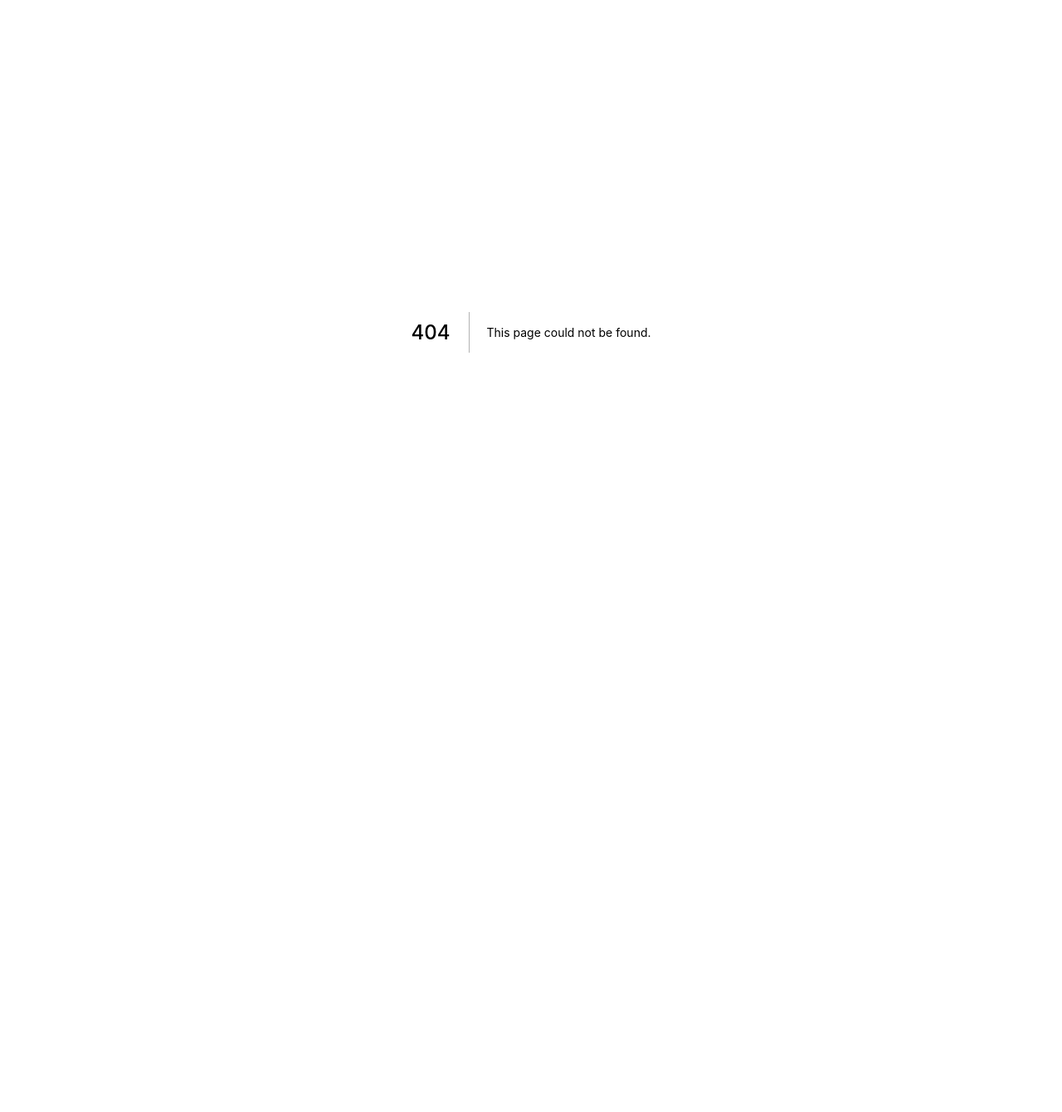
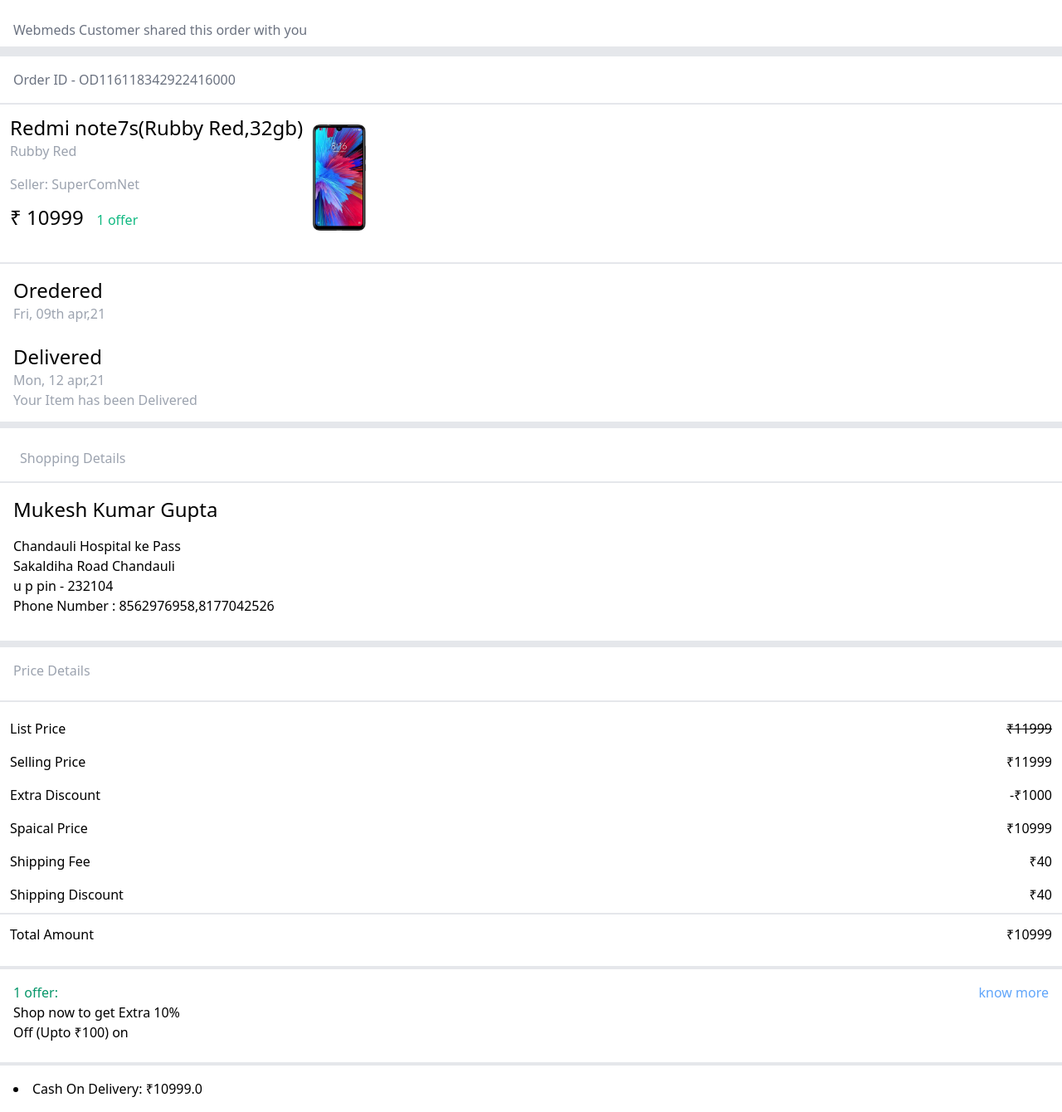
Before and after one commit to 48Squares/webmeds-frontend, a Next.js app: page /orderdetail in a window 1280 px wide. Before the commit this address had no page. Shown: the whole page at 83% size. Before the commit the page ends 800 px from the top, so only its background shows below. Built offline with nearby package versions, Linux system fonts and the light colour scheme.

Commit message:
order-summary order-detail screen

```diff
--- a/components/MobileNavigation.js
+++ b/components/MobileNavigation.js
@@ -2,18 +2,18 @@
 import SideNav from "./SideNav";
 import Link from "next/link";
 
-export default class MobileNavigation extends React.Component {
-    render() {
-        return (<nav className="bg-regal-blue text-white md:hidden mobile-menu">
+function MobileNavigation(props) {
+    return (
+        <nav className="bg-regal-blue text-white md:hidden mobile-menu">
             <div className="container mx-auto pb-2 ">
                 <nav className="flex justify-between relative">
-                        {this.props.sideNav ? <SideNav callback={this.props.callback}/> : null}
+                    {props.sideNav ? <SideNav callback={props.callback} /> : null}
 
                     <div className="flex py-4 px-3 space-x-3 ">
                         <svg className="text-white w-6 h-6" xmlns="http://www.w3.org/2000/svg" fill="none"
-                                 viewBox="0 0 24 24" stroke="currentColor" onClick={this.props.onClick}>
+                            viewBox="0 0 24 24" stroke="currentColor" onClick={props.onClick}>
                             <path strokeLinecap="round" strokeLinejoin="round" strokeWidth="2"
-                                      d="M4 6h16M4 12h16M4 18h16"/>
+                                d="M4 6h16M4 12h16M4 18h16" />
                         </svg>
 
                         <div className="flex items-center text-white">
@@ -25,38 +25,38 @@
                         <svg className="text-white w-6 h-6" xmlns="http://www.w3.org/2000/svg" fill="none"
                             viewBox="0 0 24 24" stroke="currentColor">
                             <path strokeLinecap="round" strokeLinejoin="round" strokeWidth={2}
-                                      d="M12 9v3m0 0v3m0-3h3m-3 0H9m12 0a9 9 0 11-18 0 9 9 0 0118 0z"/>
+                                d="M12 9v3m0 0v3m0-3h3m-3 0H9m12 0a9 9 0 11-18 0 9 9 0 0118 0z" />
                         </svg>
 
-                            <Link href={"/cart"}>
+                        <Link href="/cart">
                             <svg className="text-white w-6 h-6" xmlns="http://www.w3.org/2000/svg"
                                 fill="none"
                                 viewBox="0 0 24 24" stroke="currentColor">
                                 <path strokeLinecap="round" strokeLinejoin="round" strokeWidth={2}
-                                          d="M3 3h2l.4 2M7 13h10l4-8H5.4M7 13L5.4 5M7 13l-2.293 2.293c-.63.63-.184 1.707.707 1.707H17m0 0a2 2 0 100 4 2 2 0 000-4zm-8 2a2 2 0 11-4 0 2 2 0 014 0z"/>
+                                    d="M3 3h2l.4 2M7 13h10l4-8H5.4M7 13L5.4 5M7 13l-2.293 2.293c-.63.63-.184 1.707.707 1.707H17m0 0a2 2 0 100 4 2 2 0 000-4zm-8 2a2 2 0 11-4 0 2 2 0 014 0z" />
                             </svg>
                         </Link>
 
                         <span className="cursor-pointer">
-                                        <Link href={"/login"}>Login</Link>
+                            <Link href="/login">Login</Link>
                         </span>
                     </div>
                 </nav>
 
                 <div className="px-2">
-                        <Link href={"/search"}>
+                    <Link href="/search">
                         <div className="flex bg-white h-10 items-center rounded-sm space-x-2">
                             <svg className="text-gray-500 w-6 h-6 ml-2 inline-block"
                                 xmlns="http://www.w3.org/2000/svg" fill="none"
                                 viewBox="0 0 24 24" stroke="currentColor">
                                 <path strokeLinecap="round" strokeLinejoin="round" strokeWidth={2}
-                                          d="M21 21l-6-6m2-5a7 7 0 11-14 0 7 7 0 0114 0z"/>
+                                    d="M21 21l-6-6m2-5a7 7 0 11-14 0 7 7 0 0114 0z" />
                             </svg>
 
                             <input
                                 className="flex-grow h-full py-4 text-gray-600 text-sm hover:outline-none focus:outline-none"
                                 type="search"
-                                    placeholder="Search Product, Brand and More"/>
+                                placeholder="Search Product, Brand and More" />
                         </div>
                     </Link>
                 </div>
@@ -64,4 +64,5 @@
         </nav>
     );
 }
-}
+
+export default MobileNavigation;
--- a/components/SideNav.js
+++ b/components/SideNav.js
@@ -1,13 +1,10 @@
-import React, { Component } from "react";
 import Link from 'next/link';
 
-class SideNav extends Component {
-
-    render() {
+function SideNav(props) {
     return (
         <div className="fixed left-0 top-0 w-3/4 h-screen bg-white z-20">
             <button className="fixed inset-0 w-screen h-screen z-10 bg-opacity-60 bg-gray-900"
-                    onClick={this.props.callback} />
+                onClick={props.callback} />
 
             <div className="bg-regal-blue z-20 relative">
                 <div className="flex justify-between px-2 py-4">
@@ -43,7 +40,8 @@
                                     d="M9 17V7m0 10a2 2 0 01-2 2H5a2 2 0 01-2-2V7a2 2 0 012-2h2a2 2 0 012 2m0 10a2 2 0 002 2h2a2 2 0 002-2M9 7a2 2 0 012-2h2a2 2 0 012 2m0 10V7m0 10a2 2 0 002 2h2a2 2 0 002-2V7a2 2 0 00-2-2h-2a2 2 0 00-2 2" />
                             </svg>
 
-                                <span className="text-black text-sm font-medium">All Categories</span></div>
+                            <span className="text-black text-sm font-medium">All Categories</span>
+                        </div>
                     </Link>
                 </div>
 
@@ -109,7 +107,8 @@
                                     d="M5.121 17.804A13.937 13.937 0 0112 16c2.5 0 4.847.655 6.879 1.804M15 10a3 3 0 11-6 0 3 3 0 016 0zm6 2a9 9 0 11-18 0 9 9 0 0118 0z" />
                             </svg>
 
-                                <span className="text-black text-sm font-medium">My Account</span></div>
+                            <span className="text-black text-sm font-medium">My Account</span>
+                        </div>
                     </Link>
                 </div>
 
@@ -135,8 +134,9 @@
                     <span className="text-black text-sm font-medium">Help Center</span>
                 </div>
 
+                <div>
+                    <Link href="/legals">
                         <div className="flex items-center space-x-2 my-2">
-                        <Link href="/legals">
                             <svg className="w-6 h-6 text-regal-blue" xmlns="http://www.w3.org/2000/svg" fill="none"
                                 viewBox="0 0 24 24" stroke="currentColor">
                                 <path strokeLinecap="round" strokeLinejoin="round" strokeWidth={2}
@@ -144,12 +144,12 @@
                             </svg>
 
                             <span className="text-black text-sm font-medium">Legal</span>
+                        </div>
                     </Link>
                 </div>
             </div>
         </div>
     );
 }
-}
 
 export default SideNav;
--- a/pages/index.js
+++ b/pages/index.js
@@ -23,12 +23,6 @@
 
         this.toggleSideMenu = this.toggleSideMenu.bind(this);
         this.sideNavCallback = this.sideNavCallback.bind(this);
-    }
-
-    updateCircularProduct() {
-        // fetch('http://localhost:8000/api/home')
-        //     .then(response => response.json())
-        //     .then(json => this.setState({...json.data}));
     }
 
     sideNavCallback() {
@@ -81,10 +75,6 @@
             </div>
         );
     }
-
-    componentDidMount() {
-        this.updateCircularProduct();
-    }
 }
 
 export default App;
--- /dev/null
+++ b/pages/order-summary.js
@@ -0,0 +1,60 @@
+export default function ordersummary() {
+    return (
+        <div className="bg-gray-200 h-screen">
+            <div className="bg-white flex justify-between h-20 px-10">
+                <div>
+                    <div className="bg-gray-200 rounded-full h-8 w-8 flex justify-center mt-4 ml-3 border-2">
+                        <span className="mt-1">1</span><br />
+                    </div>
+                    <span>Address</span>
+                </div>
+                <div>
+                    <div className="bg-gray-200 rounded-full h-8 w-8 flex justify-center mt-4 ml-10 border-2">
+                        <span className="mt-1">2</span><br />
+                    </div>
+                    <span>Order Summary</span>
+                </div>
+                <div>
+                    <div className="bg-gray-200 rounded-full h-8 w-8 flex justify-center mt-4 ml-4 border-2">
+                        <span className="mt-1">3</span><br />
+                    </div>
+                    <span>Payment</span>
+                </div>
+            </div>
+            <div className="bg-white mt-3 py-2 pl-4 pr-10 h-56">
+                <span><strong>Mukesh Kumar Gupta</strong></span><br />
+                <span className="mt-3 inline-block">Mahamaya Polytechnic Dhanapur,Chandauli Road Dhanapur,Chandauli</span>
+                <span>Chandauli-232105</span><br />
+                <span className="mt-2 inline-block">8562976958</span><br />
+                <div className="mr-4 flex justify-center mt-8">
+                    <button className="bg-regal-blue inline-block w-80 rounded">Change or Add Address</button>
+                </div>
+            </div>
+            <div className="bg-white mt-3 h-48 p-4 flex justify-between">
+                <div>
+                    <span><strong>Redmi Note 7s(Onaxy Black,64 GB)</strong></span><br />
+                    <span className="text-gray-400">4GB RAM</span><br />
+                    <span className="text-2xl  mt-4 inline-block">&#8377;12999</span><br />
+                    <span className="text-yellow-500">  2 offer apply <li className="inline">       2 offer available</li></span><br />
+                    <span className="inline-block mt-4">Delivery By sun 8th Apr |Delivery &#8377;40</span>
+                </div>
+                <div>
+                    <img src={"redminote7s.jpeg"} className="h-30 w-16" />
+                </div>
+            </div>
+            <div className="flex justify-between p-6 h-24">
+                <svg xmlns="http://www.w3.org/2000/svg" className="h-12 w-8  ml-10" viewBox="0 0 20 20" fill="currentColor">
+                    <path fillRule="evenodd" d="M2.166 4.999A11.954 11.954 0 0010 1.944 11.954 11.954 0 0017.834 5c.11.65.166 1.32.166 2.001 0 5.225-3.34 9.67-8 11.317C5.34 16.67 2 12.225 2 7c0-.682.057-1.35.166-2.001zm11.541 3.708a1 1 0 00-1.414-1.414L9 10.586 7.707 9.293a1 1 0 00-1.414 1.414l2 2a1 1 0 001.414 0l4-4z" clipRule="evenodd" />
+                </svg>
+                <span className="inline-block mr-12 ml-6">Safe And Secure Payment,Easy returns. 100% Authentic products</span>
+            </div>
+            <div className="p-4 flex justify-between">
+                <div>
+                    <span className="text-2xl">&#8377;12999</span><br />
+                    <a href="#" className="text-blue-400">View Price Details</a>
+                </div>
+                <button className="bg-regal-blue px-6">Countinue</button>
+            </div>
+        </div>
+    );
+}
--- /dev/null
+++ b/pages/orderdetail.js
@@ -0,0 +1,85 @@
+export default function orderdetail() {
+    return (
+        <div className="bg-gray-200 ">
+            <div className="bg-white h-12 p-4 mt-2">
+                <span className="text-gray-500">Webmeds Customer shared this order with you</span>
+            </div>
+            <div className="bg-white p-4 mt-3">
+                <span className="text-gray-500">Order ID - OD116118342922416000</span>
+            </div>
+            <div className="bg-white h-48 border-t-2 flex">
+                <div className="p-3">
+                    <a href="#" className="text-2xl">Redmi note7s(Rubby Red,32gb)</a><br />
+                    <span className="text-gray-400">Rubby Red</span><br />
+                    <span className="text-gray-400 inline-block mt-4">Seller: SuperComNet</span><br />
+                    <span className="text-2xl inline-block mt-3">&#8377; 10999</span><span className="text-green-500 ml-4">1 offer</span>
+                </div>
+                <div className="flex">
+                    <a href="#"><img src={"/redminote7s.jpeg"} className="h-32 w-16 mt-6 mr-10" /></a>
+                </div>
+            </div>
+            <div className="bg-white border-t-2 p-4 h-48">
+                <span className="text-2xl">Oredered</span><br />
+                <span className="text-gray-400">Fri, 09th apr,21</span><br />
+                <span className="text-2xl inline-block mt-6">Delivered</span><br />
+                <span className="text-gray-400">Mon, 12 apr,21</span><br />
+                <span className="text-gray-400">Your Item has been Delivered</span>
+            </div>
+            <div className="bg-white mt-2 h-16 p-6">
+                <span className="text-gray-400 ">Shopping Details</span>
+            </div>
+            <div className="bg-white border-t-2 h-48 p-4">
+                <span className="text-2xl">Mukesh Kumar Gupta</span><br />
+                <span className="inline-block mt-4">Chandauli Hospital ke Pass </span><br />
+                <span>Sakaldiha Road Chandauli</span><br />
+                <span>u p pin - 232104</span><br />
+                <span>Phone Number : 8562976958,8177042526</span>
+            </div>
+            <div className="bg-white h-16 p-4 text-gray-400 mt-2">Price Details</div>
+            <div className="bg-white h-64 border-t-2 p-3">
+                <div className="flex justify-between mt-2">
+                    <span>List Price</span>
+                    <span><del>&#8377;11999</del></span>
+                </div>
+                <div className="flex justify-between mt-4">
+                    <span>Selling Price</span>
+                    <span>&#8377;11999</span>
+                </div>
+                <div className="flex justify-between mt-4">
+                    <span>Extra Discount</span>
+                    <span>-&#8377;1000</span>
+                </div>
+                <div className="flex justify-between mt-4">
+                    <span>Spaical Price</span>
+                    <span>&#8377;10999</span>
+                </div>
+                <div className="flex justify-between mt-4">
+                    <span>Shipping Fee</span>
+                    <span>&#8377;40</span>
+                </div>
+                <div className="flex justify-between mt-4">
+                    <span>Shipping Discount </span>
+                    <span>&#8377;40</span>
+                </div>
+            </div>
+            <div className="bg-white h-16 border-t-2 p-3">
+                <div className="flex justify-between">
+                    <span>Total Amount</span>
+                    <span>&#8377;10999</span>
+                </div>
+            </div>
+            <div className="bg-white mt-1 p-4 flex h-28 justify-between">
+                <div>
+                    <span className="text-green-600">1 offer:</span><br />
+                    <span>Shop now to get Extra 10% <br />Off (Upto ₹100) on</span>
+                </div>
+                <div>
+                    <a href="#" className="text-blue-400">know more</a>
+                </div>
+            </div>
+            <div className="bg-white p-4 mt-1">
+                <li>Cash On Delivery: ₹10999.0</li>
+            </div>
+        </div>
+    );
+}
--- /dev/null
+++ b/pages/recentlyview.js
@@ -0,0 +1,20 @@
+export default function recentlyview() {
+    return (
+        <div className="bg-gray-200 h-screen">
+            <div className="bg-white h-20 flex justify-between p-4 items-center">
+                <span className="text-2xl"><strong>Recently Views</strong></span>
+                <button className="bg-regal-blue rounded px-4 py-2 text-white">View All</button>
+            </div>
+            <div className="flex border-t-2 ">
+                <div className=" bg-white p-3">
+                    <img src={"https://rukminim1.flixcart.com/image/850/1050/k5cs87k0/shoe/m/w/p/bl-sh-018-006-6-bluchers-1brown-original-imafdacvwzkph26f.jpeg?q=20"} className="h-32 w-48" />
+                    <span className="text-2xl">SQR</span>
+                    <span className="bg-gray-">Flip-Flpos</span>
+                </div>
+                <div>
+                    <span></span>
+                </div>
+            </div>
+        </div>
+    );
+}
```
Also changed, not shown: public/redminote7s.jpeg (added). Lines whose indentation alone changed are shown as unchanged.
